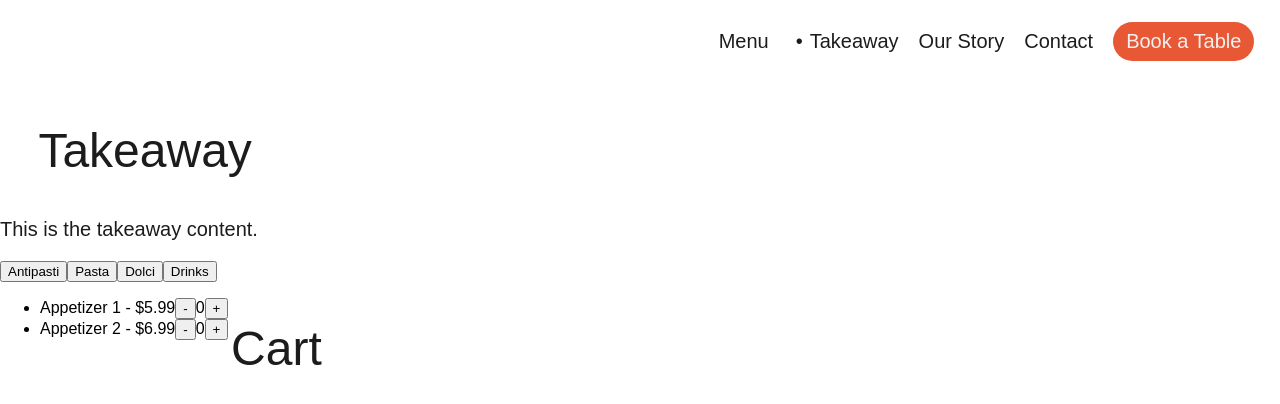
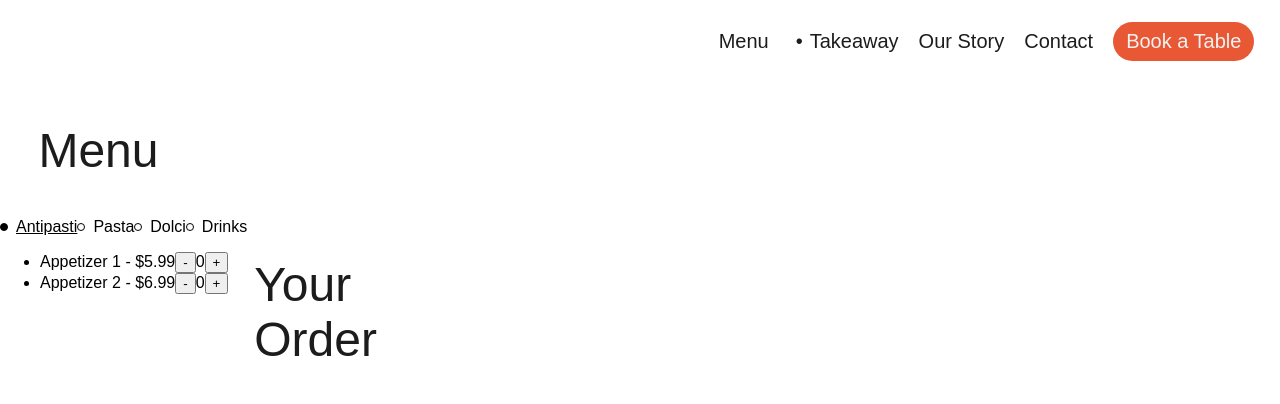
Before and after one commit to ozolinala/capanna74, a Next.js app: page /takeaway in a window 1280 px wide. Shown: the top 404 px of the page. Built offline with nearby package versions, Linux system fonts and the light colour scheme.

Commit message:
takeaway menu button

```diff
--- a/src/components/TakeawayCart.js
+++ b/src/components/TakeawayCart.js
@@ -3,7 +3,7 @@ import React from "react";
 const TakeawayCart = ({ cartItems }) => {
   return (
     <div>
-      <h2>Cart</h2>
+      <h2>Your Order</h2>
       <ul>
         {cartItems.map((item) => (
           <li key={item.id}>
--- a/src/components/TakeawayMenu.js
+++ b/src/components/TakeawayMenu.js
@@ -1,10 +1,17 @@
 import React from "react";
+import styles from "../styles/TakeawayMenu.module.css";
 
-const TakeawayMenu = ({ categories, onSelectCategory }) => {
+const TakeawayMenu = ({ categories, onSelectCategory, selectedCategory }) => {
   return (
     <nav>
       {categories.map((category) => (
-        <button key={category.id} onClick={() => onSelectCategory(category.id)}>
+        <button
+          key={category.id}
+          onClick={() => onSelectCategory(category.id)}
+          className={`${styles.category} ${
+            selectedCategory === category.id ? styles.selected : styles.notselected
+          }`}
+        >
           {category.name}
         </button>
       ))}
--- a/src/pages/takeaway.js
+++ b/src/pages/takeaway.js
@@ -21,15 +21,18 @@ const Takeaway = () => {
 
   return (
     <Layout>
-      <h2>Takeaway</h2>
-      <p>This is the takeaway content.</p>
+      <h2>Menu</h2>
+      <div style={{ display: "flex" }}>
+        <div>
+          <TakeawayMenu
+            categories={menuData.categories}
+            onSelectCategory={handleSelectCategory}
+            selectedCategory={selectedCategory}
+          />
+          <TakeawayList items={currentCategory.items} onAddToCart={handleAddToCart} />
+        </div>
 
-      <div>
-        <TakeawayMenu categories={menuData.categories} onSelectCategory={handleSelectCategory} />
-        <div style={{ display: "flex" }}>
-          <TakeawayList items={currentCategory.items} onAddToCart={handleAddToCart} />
-          <TakeawayCart cartItems={cartItems} />
-        </div>
+        <TakeawayCart cartItems={cartItems} />
       </div>
     </Layout>
   );
--- /dev/null
+++ b/src/styles/TakeawayMenu.module.css
@@ -0,0 +1,38 @@
+.category {
+  margin: 0;
+  padding: 0;
+  border: none;
+  background: none;
+  font: inherit;
+  color: inherit;
+  cursor: pointer;
+  outline: none;
+}
+
+.notselected::before {
+  content: "";
+  color: transparent;
+  display: inline-block;
+  width: 6px;
+  height: 6px;
+  border: 1px solid #000;
+  border-radius: 50%;
+  margin-right: 0.5em;
+  vertical-align: middle;
+}
+
+.selected {
+  text-decoration: underline;
+}
+
+.selected::before {
+  content: "";
+  background-color: black;
+  display: inline-block;
+  width: 6px;
+  height: 6px;
+  border: 1px solid #000;
+  border-radius: 50%;
+  margin-right: 0.5em;
+  vertical-align: middle;
+}
```
